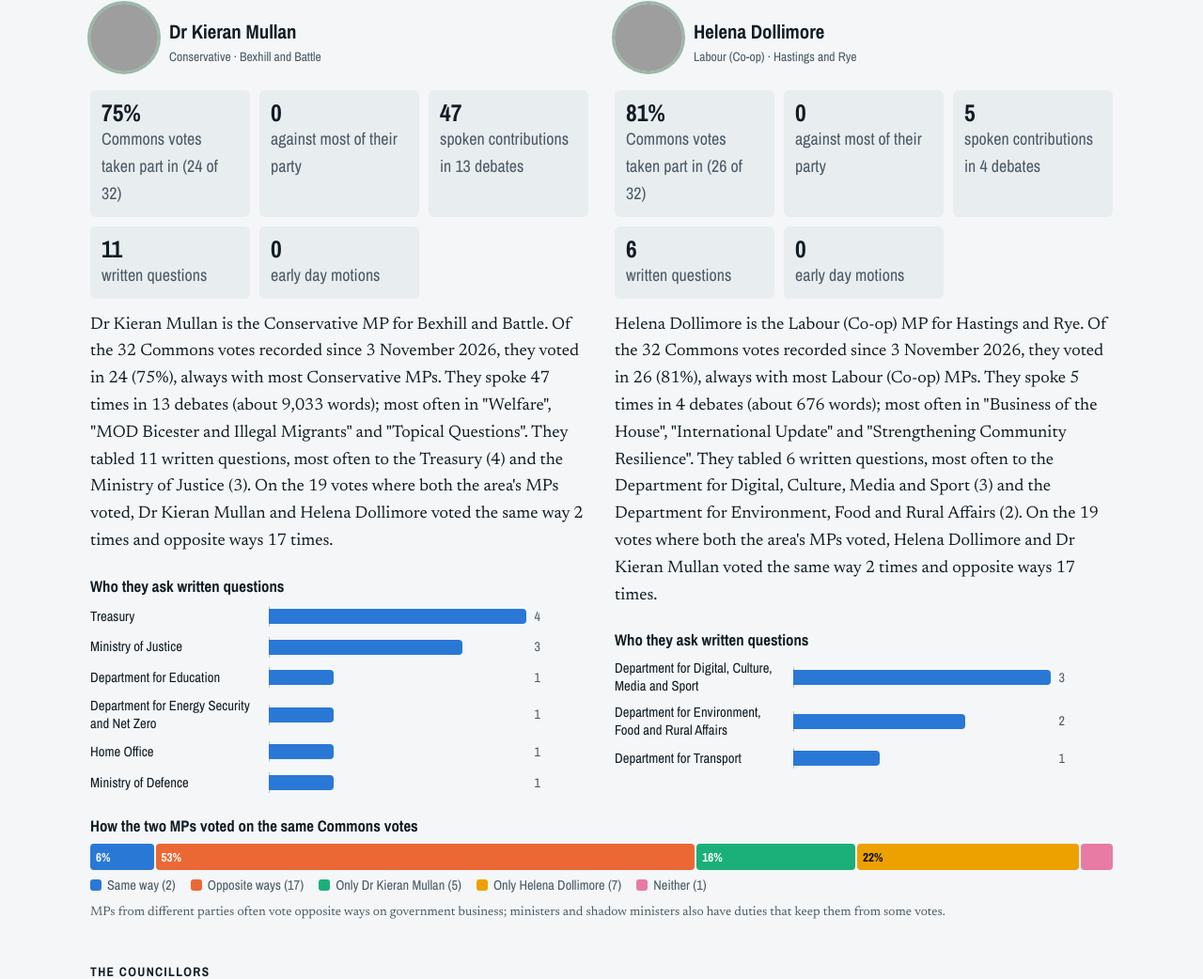
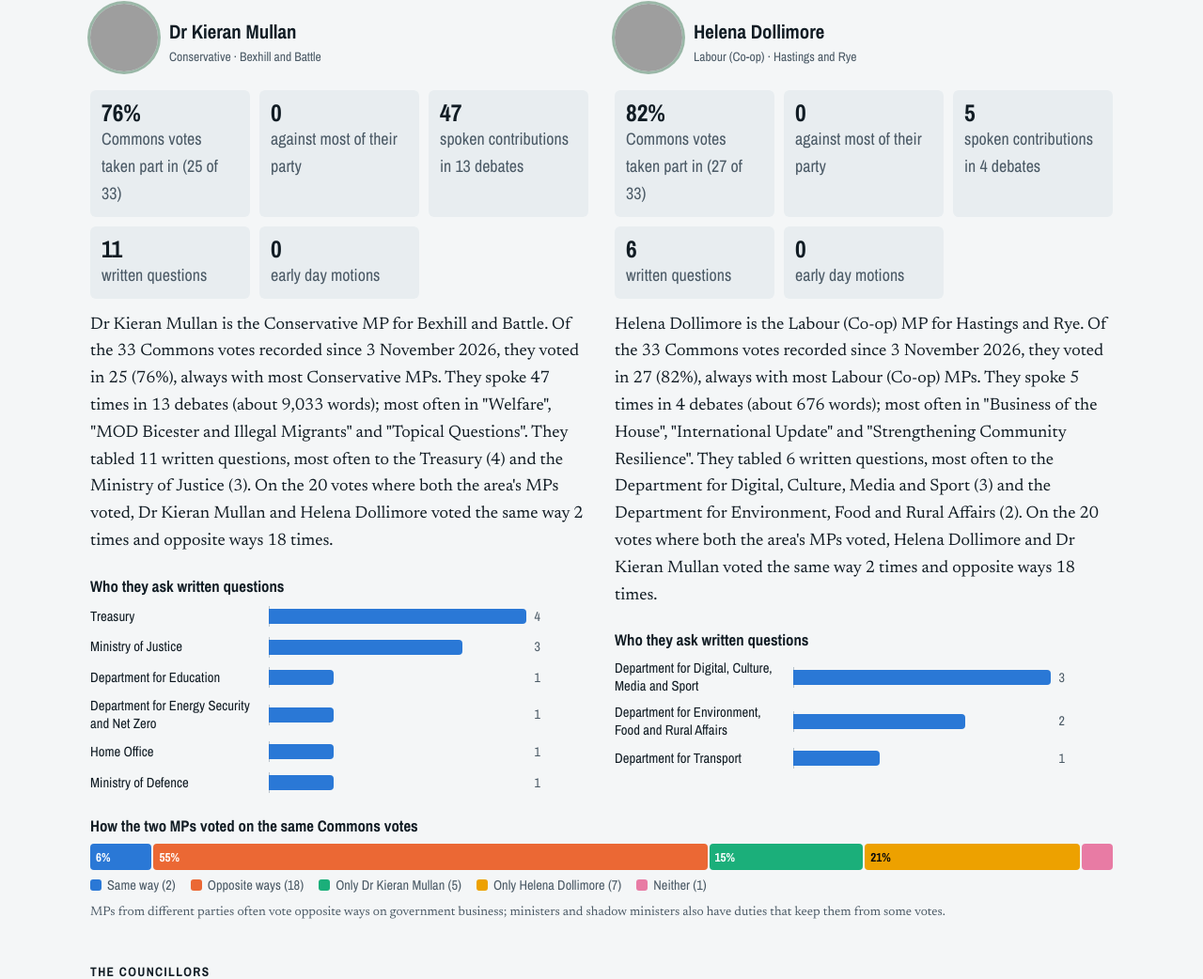
Before and after one commit to theknowledgecabinet/rother-daily, a Jekyll site: the page built from accountability.html, in a window 1280 px wide and 1400 px high, scrolled down 854 px. Shown: the part 157-1199 px from the top of the window at 94% size. Built offline with Jekyll 4.4.1, drawn with Linux system fonts in a browser that asks for light colours; grey boxes are pictures that could not be loaded.

Commit message:
Rother Daily: 29 stories

```diff
--- a/_data/accountability.json
+++ b/_data/accountability.json
@@ -1325,12 +1325,12 @@
    "constituency": "Bexhill and Battle",
    "url": "/representatives/bexhill-and-battle/mp/",
    "portrait": "https://members-api.parliament.uk/api/Members/4860/Portrait?cropType=OneOne&webVersion=true",
-   "summary": "Dr Kieran Mullan is the Conservative MP for Bexhill and Battle. Of the 32 Commons votes recorded since 3 November 2026, they voted in 24 (75%), always with most Conservative MPs. They spoke 47 times in 13 debates (about 9,033 words); most often in \"Welfare\", \"MOD Bicester and Illegal Migrants\" and \"Topical Questions\". They tabled 11 written questions, most often to the Treasury (4) and the Ministry of Justice (3). On the 19 votes where both the area's MPs voted, Dr Kieran Mullan and Helena Dollimore voted the same way 2 times and opposite ways 17 times.",
+   "summary": "Dr Kieran Mullan is the Conservative MP for Bexhill and Battle. Of the 33 Commons votes recorded since 3 November 2026, they voted in 25 (76%), always with most Conservative MPs. They spoke 47 times in 13 debates (about 9,033 words); most often in \"Welfare\", \"MOD Bicester and Illegal Migrants\" and \"Topical Questions\". They tabled 11 written questions, most often to the Treasury (4) and the Ministry of Justice (3). On the 20 votes where both the area's MPs voted, Dr Kieran Mullan and Helena Dollimore voted the same way 2 times and opposite ways 18 times.",
    "since": "2026-11-03",
-   "votes_total": 32,
-   "votes_cast": 24,
+   "votes_total": 33,
+   "votes_cast": 25,
    "missed": 8,
-   "rate": 75,
+   "rate": 76,
    "against_party": 0,
    "speeches": 47,
    "speech_words": 9033,
@@ -1394,12 +1394,12 @@
    "constituency": "Hastings and Rye",
    "url": "/representatives/hastings-and-rye/mp/",
    "portrait": "https://members-api.parliament.uk/api/Members/5192/Portrait?cropType=OneOne&webVersion=true",
-   "summary": "Helena Dollimore is the Labour (Co-op) MP for Hastings and Rye. Of the 32 Commons votes recorded since 3 November 2026, they voted in 26 (81%), always with most Labour (Co-op) MPs. They spoke 5 times in 4 debates (about 676 words); most often in \"Business of the House\", \"International Update\" and \"Strengthening Community Resilience\". They tabled 6 written questions, most often to the Department for Digital, Culture, Media and Sport (3) and the Department for Environment, Food and Rural Affairs (2). On the 19 votes where both the area's MPs voted, Helena Dollimore and Dr Kieran Mullan voted the same way 2 times and opposite ways 17 times.",
+   "summary": "Helena Dollimore is the Labour (Co-op) MP for Hastings and Rye. Of the 33 Commons votes recorded since 3 November 2026, they voted in 27 (82%), always with most Labour (Co-op) MPs. They spoke 5 times in 4 debates (about 676 words); most often in \"Business of the House\", \"International Update\" and \"Strengthening Community Resilience\". They tabled 6 written questions, most often to the Department for Digital, Culture, Media and Sport (3) and the Department for Environment, Food and Rural Affairs (2). On the 20 votes where both the area's MPs voted, Helena Dollimore and Dr Kieran Mullan voted the same way 2 times and opposite ways 18 times.",
    "since": "2026-11-03",
-   "votes_total": 32,
-   "votes_cast": 26,
+   "votes_total": 33,
+   "votes_cast": 27,
    "missed": 6,
-   "rate": 81,
+   "rate": 82,
    "against_party": 0,
    "speeches": 5,
    "speech_words": 676,
@@ -1446,11 +1446,11 @@
   "a": "Dr Kieran Mullan",
   "b": "Helena Dollimore",
   "same": 2,
-  "opposite": 17,
+  "opposite": 18,
   "only_a": 5,
   "only_b": 7,
   "neither": 1,
-  "total": 32
+  "total": 33
  },
  "votes": [
   {
--- a/_data/areas.json
+++ b/_data/areas.json
@@ -14,7 +14,7 @@
    "contact": "https://members.parliament.uk/member/4860/contact",
    "parliament": "https://members.parliament.uk/member/4860",
    "portrait": "https://members-api.parliament.uk/api/Members/4860/Portrait?cropType=OneOne&webVersion=true",
-   "last30_text": "24 votes, 8 votes missed, 34 contributions, 6 written questions, 10 answers received"
+   "last30_text": "25 votes, 8 votes missed, 34 contributions, 6 written questions, 10 answers received"
   },
   "sections": [
    {
@@ -704,7 +704,7 @@
    "contact": "https://members.parliament.uk/member/5192/contact",
    "parliament": "https://members.parliament.uk/member/5192",
    "portrait": "https://members-api.parliament.uk/api/Members/5192/Portrait?cropType=OneOne&webVersion=true",
-   "last30_text": "26 votes, 6 votes missed, 2 contributions, 3 written questions, 6 answers received"
+   "last30_text": "27 votes, 6 votes missed, 2 contributions, 3 written questions, 6 answers received"
   },
   "sections": [
    {
--- a/_data/reps.json
+++ b/_data/reps.json
@@ -11,7 +11,7 @@
    "contact": "https://members.parliament.uk/member/4860/contact",
    "parliament": "https://members.parliament.uk/member/4860",
    "portrait": "https://members-api.parliament.uk/api/Members/4860/Portrait?cropType=OneOne&webVersion=true",
-   "last30_text": "24 votes, 8 votes missed, 34 contributions, 6 written questions, 10 answers received"
+   "last30_text": "25 votes, 8 votes missed, 34 contributions, 6 written questions, 10 answers received"
   },
   {
    "slug": "hastings-and-rye",
@@ -24,7 +24,7 @@
    "contact": "https://members.parliament.uk/member/5192/contact",
    "parliament": "https://members.parliament.uk/member/5192",
    "portrait": "https://members-api.parliament.uk/api/Members/5192/Portrait?cropType=OneOne&webVersion=true",
-   "last30_text": "26 votes, 6 votes missed, 2 contributions, 3 written questions, 6 answers received"
+   "last30_text": "27 votes, 6 votes missed, 2 contributions, 3 written questions, 6 answers received"
   }
  ],
  "councils": [],
@@ -51,7 +51,7 @@
     "contact": "https://members.parliament.uk/member/4860/contact",
     "parliament": "https://members.parliament.uk/member/4860",
     "portrait": "https://members-api.parliament.uk/api/Members/4860/Portrait?cropType=OneOne&webVersion=true",
-    "last30_text": "24 votes, 8 votes missed, 34 contributions, 6 written questions, 10 answers received"
+    "last30_text": "25 votes, 8 votes missed, 34 contributions, 6 written questions, 10 answers received"
    },
    "sections": [
     {
@@ -741,7 +741,7 @@
     "contact": "https://members.parliament.uk/member/5192/contact",
     "parliament": "https://members.parliament.uk/member/5192",
     "portrait": "https://members-api.parliament.uk/api/Members/5192/Portrait?cropType=OneOne&webVersion=true",
-    "last30_text": "26 votes, 6 votes missed, 2 contributions, 3 written questions, 6 answers received"
+    "last30_text": "27 votes, 6 votes missed, 2 contributions, 3 written questions, 6 answers received"
    },
    "sections": [
     {
```
Also changed, not shown: _data/mps.json.
